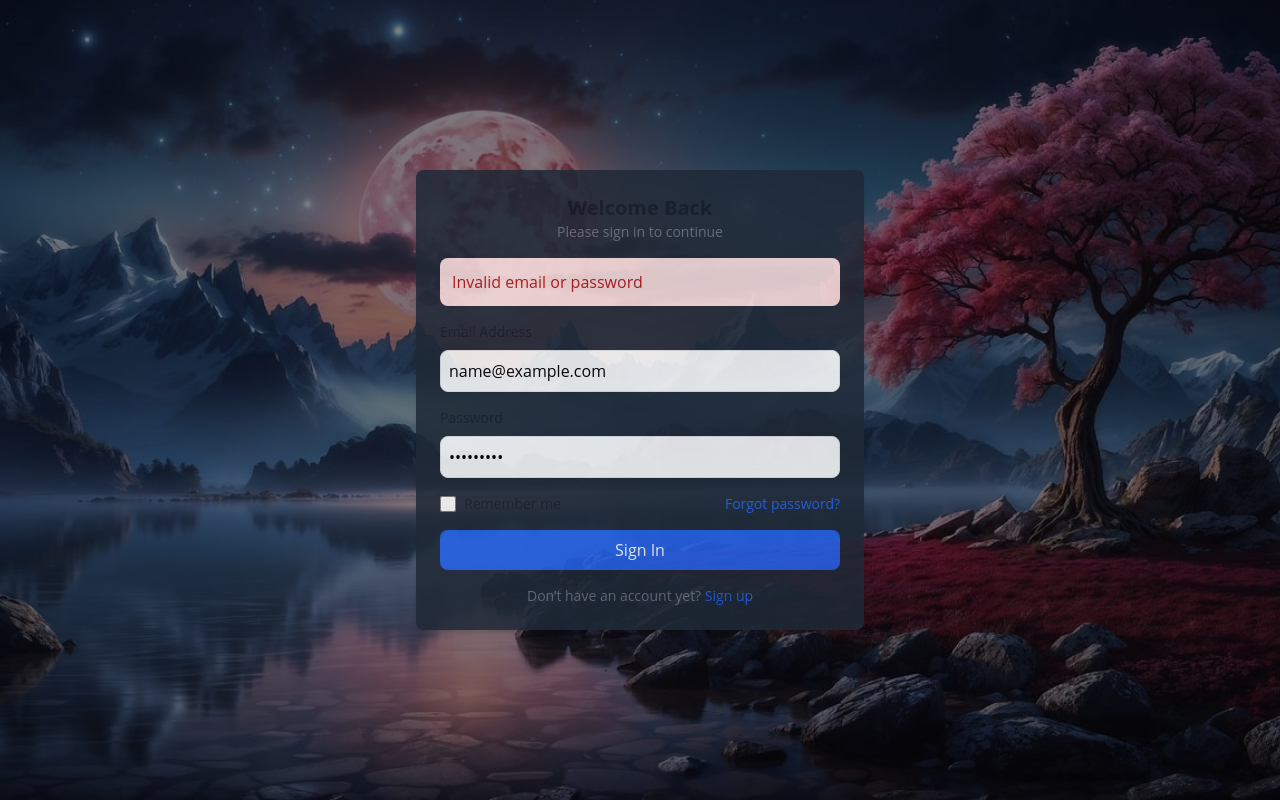
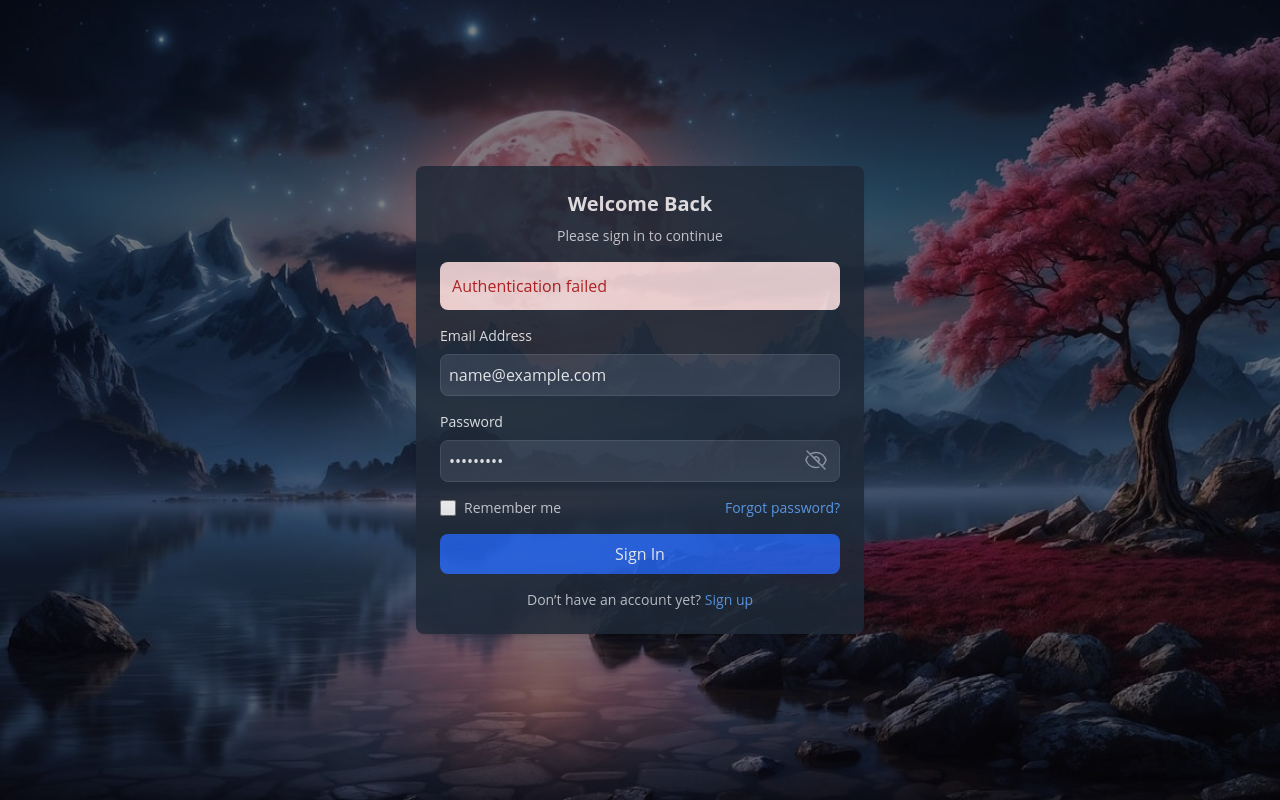
Before and after one commit to Breakthroughf1/emotion-tracker, a React (Create React App) app in the folder frontend/: page /login in a window 1280 px wide. Both pictures are taken after typing "name@example.com", "Sample123" into the empty fields and a click on the button "Sign In". Built offline with nearby package versions, Linux system fonts and the light colour scheme; no server answers.

Commit message:
ui update in login page

```diff
--- a/frontend/src/pages/public/LoginPage.jsx
+++ b/frontend/src/pages/public/LoginPage.jsx
@@ -1,55 +1,66 @@
 import React, { useState } from "react";
-import { useNavigate } from "react-router-dom";
-import { loginUser } from "../../services/authService";
+import { Link, useNavigate } from "react-router-dom";
+import { loginUser, getCurrentUserDetails } from "../../services/authService";
 
 const LoginPage = () => {
   const [email, setEmail] = useState("");
   const [password, setPassword] = useState("");
   const [error, setError] = useState("");
-  const [loading, setLoading] = useState(false); // Loading state
+  const [loading, setLoading] = useState(false);
+  const [rememberMe, setRememberMe] = useState(false);
+  const [showPassword, setShowPassword] = useState(false);
   const navigate = useNavigate();
 
   const handleLogin = async (e) => {
     e.preventDefault();
-    setLoading(true); // Start loading
-    setError(""); // Clear previous errors
+    if (loading) return;
+
+    setLoading(true);
+    setError("");
+
     try {
-      const data = await loginUser({ email, password });
-      localStorage.setItem("token", data.token); // Save JWT token
-      navigate("/"); // Redirect
+      const { token } = await loginUser({ email, password });
+
+      // Store token based on remember me choice
+      const storage = rememberMe ? localStorage : sessionStorage;
+      storage.setItem("token", token);
+
+      // Fetch fresh user data
+      const userDetails = await getCurrentUserDetails();
+
+      // Redirect based on role
+      const redirectPath = userDetails?.is_admin
+        ? "/admin-dashboard"
+        : "/user-dashboard";
+      navigate(redirectPath);
     } catch (err) {
-      setError("Invalid email or password");
+      setError(err.response?.data?.message || "Authentication failed");
     } finally {
-      setLoading(false); // Stop loading
+      setLoading(false);
     }
   };
 
   return (
-<section
+    <section
       className="min-h-screen flex items-center justify-center relative"
       style={{
         backgroundImage: `url('ai-generated-8612487_1280.jpg')`,
         backgroundSize: "cover",
-        backgroundPosition: "center",
-        backgroundRepeat: "no-repeat",
       }}
     >
-      {/* Overlay for dark shade */}
-      <div
-        className="absolute inset-0 bg-black opacity-50"
-        style={{
-          zIndex: 0, // Place the overlay below the content
-        }}
-      ></div>
-      <div className="w-full max-w-md p-6 rounded-lg shadow-md bg-gray-800 opacity-85 dark:border-gray-700">
-        <h2 className="text-xl font-bold text-gray-900 dark:text-white text-center">
+      <div className="absolute inset-0 bg-black opacity-50 z-0"></div>
+      <div className="w-full max-w-md p-6 rounded-lg shadow-md bg-gray-800 opacity-85 dark:border-gray-700 relative z-10">
+        <h2 className="text-xl font-bold text-gray-100 text-center mb-2">
           Welcome Back
         </h2>
-        <p className="text-sm text-gray-500 dark:text-gray-400 text-center mb-4">
+        <p className="text-sm text-gray-300 text-center mb-4">
           Please sign in to continue
         </p>
         {error && (
-          <div className="mb-4 p-3 text-red-700 bg-red-100 rounded-lg">
+          <div
+            role="alert"
+            className="mb-4 p-3 text-red-700 bg-red-100 rounded-lg dark:bg-red-900 dark:text-red-100"
+          >
             {error}
           </div>
         )}
@@ -57,7 +68,7 @@ const LoginPage = () => {
           <div>
             <label
               htmlFor="email"
-              className="block mb-2 text-sm font-medium text-gray-900 dark:text-white"
+              className="block mb-2 text-sm font-medium text-gray-100"
             >
               Email Address
             </label>
@@ -65,66 +76,112 @@ const LoginPage = () => {
               type="email"
               id="email"
               value={email}
-              onChange={(e) => setEmail(e.target.value)}
+              onChange={(e) => {
+                setEmail(e.target.value);
+                setError("");
+              }}
               placeholder="name@example.com"
+              autoComplete="email"
               required
-              className="w-full p-2 border rounded-lg focus:ring-blue-500 focus:border-blue-500 dark:bg-gray-700 dark:border-gray-600 dark:placeholder-gray-400 dark:text-white"
+              className="w-full p-2 border rounded-lg bg-gray-700 border-gray-600 placeholder-gray-400 text-white"
             />
           </div>
-          <div>
+          <div className="relative">
             <label
               htmlFor="password"
-              className="block mb-2 text-sm font-medium text-gray-900 dark:text-white"
+              className="block mb-2 text-sm font-medium text-gray-100"
             >
               Password
             </label>
             <input
-              type="password"
+              type={showPassword ? "text" : "password"}
               id="password"
               value={password}
-              onChange={(e) => setPassword(e.target.value)}
+              onChange={(e) => {
+                setPassword(e.target.value);
+                setError("");
+              }}
               placeholder="••••••••"
+              autoComplete="current-password"
               required
-              className="w-full p-2 border rounded-lg focus:ring-blue-500 focus:border-blue-500 dark:bg-gray-700 dark:border-gray-600 dark:placeholder-gray-400 dark:text-white"
+              className="w-full p-2 pr-10 border rounded-lg bg-gray-700 border-gray-600 placeholder-gray-400 text-white"
             />
+            <button
+              type="button"
+              onClick={() => setShowPassword(!showPassword)}
+              className="absolute right-3 top-9 text-sm text-gray-400 hover:text-gray-300"
+            >
+              {showPassword ? (
+                <svg
+                  className="w-6 h-6"
+                  xmlns="http://www.w3.org/2000/svg"
+                  fill="none"
+                  viewBox="0 0 24 24"
+                  strokeWidth={1.5}
+                  stroke="currentColor"
+                >
+                  <path
+                    strokeLinecap="round"
+                    strokeLinejoin="round"
+                    d="M2.036 12.322a1.012 1.012 0 010-.639C3.423 7.51 7.36 4.5 12 4.5c4.638 0 8.573 3.007 9.963 7.178.07.207.07.431 0 .639C20.577 16.49 16.64 19.5 12 19.5c-4.638 0-8.573-3.007-9.963-7.178z"
+                  />
+                  <path
+                    strokeLinecap="round"
+                    strokeLinejoin="round"
+                    d="M15 12a3 3 0 11-6 0 3 3 0 016 0z"
+                  />
+                </svg>
+              ) : (
+                <svg
+                  xmlns="http://www.w3.org/2000/svg"
+                  fill="none"
+                  viewBox="0 0 24 24"
+                  strokeWidth={1.5}
+                  stroke="currentColor"
+                  className="w-6 h-6"
+                >
+                  <path
+                    strokeLinecap="round"
+                    strokeLinejoin="round"
+                    d="M3.98 8.223A10.477 10.477 0 001.934 12C3.226 16.338 7.244 19.5 12 19.5c.993 0 1.953-.138 2.863-.395M6.228 6.228A10.45 10.45 0 0112 4.5c4.756 0 8.773 3.162 10.065 7.498a10.523 10.523 0 01-4.293 5.774M6.228 6.228L3 3m3.228 3.228l3.65 3.65m7.894 7.894L21 21m-3.228-3.228l-3.65-3.65m0 0a3 3 0 10-4.243-4.243m4.242 4.242L9.88 9.88"
+                  />
+                </svg>
+              )}
+            </button>
           </div>
           <div className="flex items-center justify-between">
             <div className="flex items-center">
               <input
                 type="checkbox"
                 id="remember"
-                className="w-4 h-4 text-blue-600 bg-gray-100 border-gray-300 rounded focus:ring-blue-500 dark:bg-gray-700 dark:border-gray-600"
+                checked={rememberMe}
+                onChange={(e) => setRememberMe(e.target.checked)}
+                className="w-4 h-4 text-blue-600 bg-gray-100 border-gray-300 rounded focus:ring-blue-500"
               />
-              <label
-                htmlFor="remember"
-                className="ml-2 text-sm text-gray-900 dark:text-gray-300"
-              >
+              <label htmlFor="remember" className="ml-2 text-sm text-gray-300">
                 Remember me
               </label>
             </div>
-            <a
-              href="/forgot-password"
-              className="text-sm text-blue-600 hover:underline dark:text-blue-500"
+            <Link
+              to="/forgot-password"
+              className="text-sm text-blue-400 hover:underline"
             >
               Forgot password?
-            </a>
+            </Link>
           </div>
           <button
             type="submit"
-            className="w-full bg-blue-600 text-white py-2 rounded-lg hover:bg-blue-700 focus:ring-4 focus:ring-blue-300 focus:outline-none dark:bg-blue-500 dark:hover:bg-blue-600 dark:focus:ring-blue-800"
-            disabled={loading} // Disable button during loading
+            className="w-full bg-blue-600 text-white py-2 rounded-lg hover:bg-blue-700 focus:ring-4 focus:outline-none disabled:opacity-50"
+            disabled={loading}
           >
             {loading ? "Signing In..." : "Sign In"}
           </button>
         </form>
-        <p className="text-sm text-gray-500 dark:text-gray-400 mt-4 text-center">
+        <p className="text-sm text-gray-300 mt-4 text-center">
           Don’t have an account yet?{" "}
-          <a
-            href="/register"
-            className="text-blue-600 hover:underline dark:text-blue-500"
-          >
+          <Link to="/register" className="text-blue-400 hover:underline">
             Sign up
-          </a>
+          </Link>
         </p>
       </div>
     </section>
```
